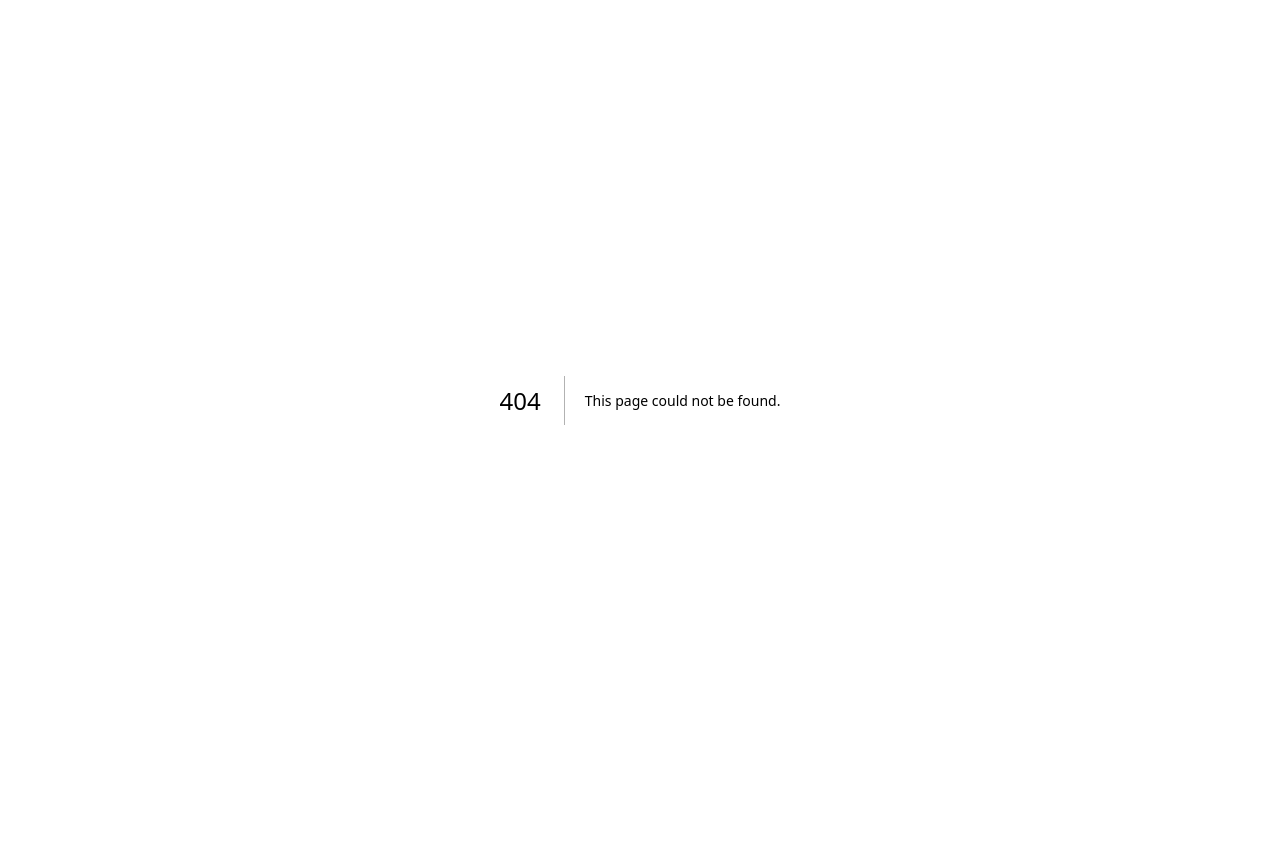
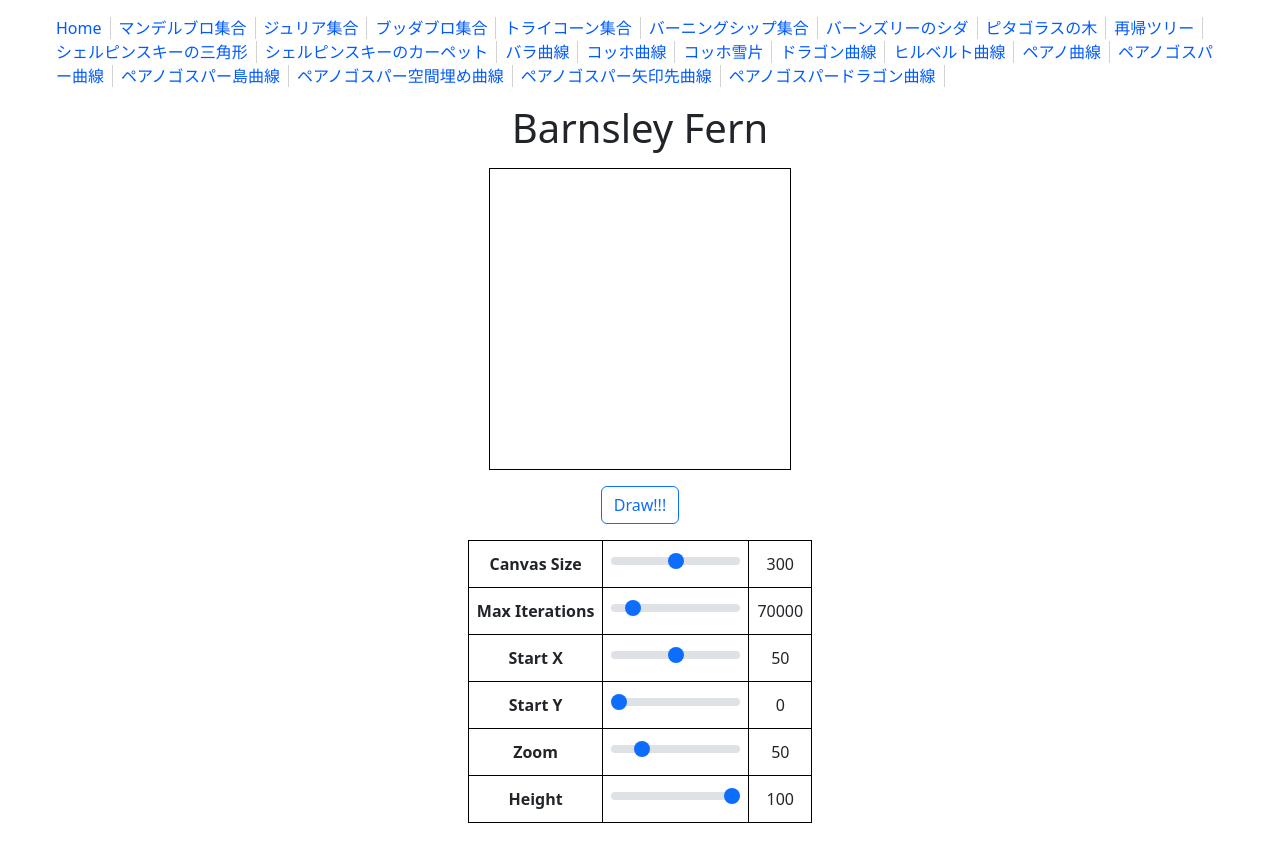
Before and after one commit to osawa-koki/fractal-drawer.ts, a Next.js app: page /barnsley-fern in a window 1280 px wide. Before the commit this address had no page. Shown: the top 862 px of the page. Before the commit the page ends 800 px from the top, so only its background shows below. Built offline with nearby package versions, Linux system fonts and the light colour scheme.

Commit message:
バーンズリーのシダ、完成。

```diff
--- /dev/null
+++ b/pages/barnsley-fern.tsx
@@ -0,0 +1,126 @@
+import React, { useRef, useState, useEffect } from 'react';
+import Button from 'react-bootstrap/Button';
+import Form from 'react-bootstrap/Form';
+
+import Layout from '../components/Layout';
+import Settings from '../components/Settings';
+
+const pageName = 'Barnsley Fern';
+
+const canvasMinSize = 100;
+const canvasMaxSize = 500;
+const maxIterationMinCount = 10000;
+const maxIterationMaxCount = 500000;
+const startYMin = 0;
+const startYMax = 30;
+const zoomMin = 30;
+const zoomMax = 130;
+const heightMin = 50;
+const heightMax = 100;
+
+const BarnsleyFern = () => {
+
+  let canvasRef = useRef<HTMLCanvasElement>(null);
+
+  let [canvasSize, setCanvasSize] = useState(300);
+  let [maxIterations, setMaxIterations] = useState(70000);
+  let [start_x, setStartX] = useState(50);
+  let [start_y, setStartY] = useState(0);
+  let [zoom, setZoom] = useState(50);
+  let [height, setHeight] = useState(100);
+  let [locked, setLocked] = useState(false);
+
+  let canvas: HTMLCanvasElement;
+  let ctx: CanvasRenderingContext2D;
+
+  useEffect (() => {
+    canvas = canvasRef.current!;
+    ctx = canvas.getContext('2d')!;
+    Draw(false);
+  }, [canvasSize, maxIterations, start_x, start_y, zoom, height]);
+
+  useEffect (() => {
+    canvas = canvasRef.current!;
+    ctx = canvas.getContext('2d')!;
+  }, [locked]);
+
+  function Draw(execute: boolean) {
+    if (execute === false) return;
+    if (locked) return;
+    setLocked(true);
+    ctx.clearRect(0, 0, canvasSize, canvasSize);
+    ctx.fillStyle = "green";
+    let [x, y] = [0, 0];
+    for (let i = 0; i < maxIterations; i++) {
+      ctx.fillRect(zoom * x + start_x * canvasSize / 100, canvasSize - ((height * canvasSize / 1000) * y + (start_y * canvasSize / 100)), 1, 1);
+      let r = Math.random() * 100;
+      let xn = x;
+      let yn = y;
+      if (r < 1) {
+        x = 0;
+        y = 0.16 * yn;
+      }
+      else if (r < 86) {
+        x = 0.85 * xn + 0.04 * yn;
+        y = -0.04 * xn + 0.85 * yn + 1.6;
+      }
+      else if (r < 93) {
+        x = 0.20 * xn - 0.26 * yn;
+        y = 0.23 * xn + 0.22 * yn + 1.6;
+      }
+      else {
+        x = -0.15 * xn + 0.28 * yn;
+        y = 0.26 * xn + 0.24 * yn + 0.44;
+      }
+    }
+    setLocked(false);
+  }
+
+  return (
+    <Layout title={`${pageName} (${Settings.ProjectName})`} favicon='feature-image/barnsley-fern.png'>
+      <div id='CanvasArea'>
+        <h1>{pageName}</h1>
+        <canvas ref={canvasRef} width={canvasSize} height={canvasSize} />
+      </div>
+      <div id='button-div'>
+        <Button variant="outline-primary" onClick={() => {Draw(true)}}>Draw!!!</Button>
+      </div>
+      <table id='Settings'>
+        <tbody>
+          <tr>
+            <th>Canvas Size</th>
+            <td><Form.Range min={canvasMinSize} max={canvasMaxSize} onInput={(e) => {setCanvasSize(parseInt((e.target as HTMLInputElement).value))}} /></td>
+            <td>{canvasSize}</td>
+          </tr>
+          <tr>
+            <th>Max Iterations</th>
+            <td><Form.Range min={maxIterationMinCount} max={maxIterationMaxCount} value={maxIterations} onInput={(e) => {setMaxIterations(parseInt((e.target as HTMLInputElement).value))}} /></td>
+            <td>{maxIterations}</td>
+          </tr>
+          <tr>
+            <th>Start X</th>
+            <td><Form.Range min={0} max={100} value={start_x} onInput={(e) => {setStartX(parseInt((e.target as HTMLInputElement).value))}} /></td>
+            <td>{start_x}</td>
+          </tr>
+          <tr>
+            <th>Start Y</th>
+            <td><Form.Range min={startYMin} max={startYMax} value={start_y} onInput={(e) => {setStartY(parseInt((e.target as HTMLInputElement).value))}} /></td>
+            <td>{start_y}</td>
+          </tr>
+          <tr>
+            <th>Zoom</th>
+            <td><Form.Range min={zoomMin} max={zoomMax} value={zoom} onInput={(e) => {setZoom(parseInt((e.target as HTMLInputElement).value))}} /></td>
+            <td>{zoom}</td>
+          </tr>
+          <tr>
+            <th>Height</th>
+            <td><Form.Range min={heightMin} max={heightMax} value={height} onInput={(e) => {setHeight(parseInt((e.target as HTMLInputElement).value))}} /></td>
+            <td>{height}</td>
+          </tr>
+        </tbody>
+      </table>
+    </Layout>
+  );
+};
+
+export default BarnsleyFern;
```
